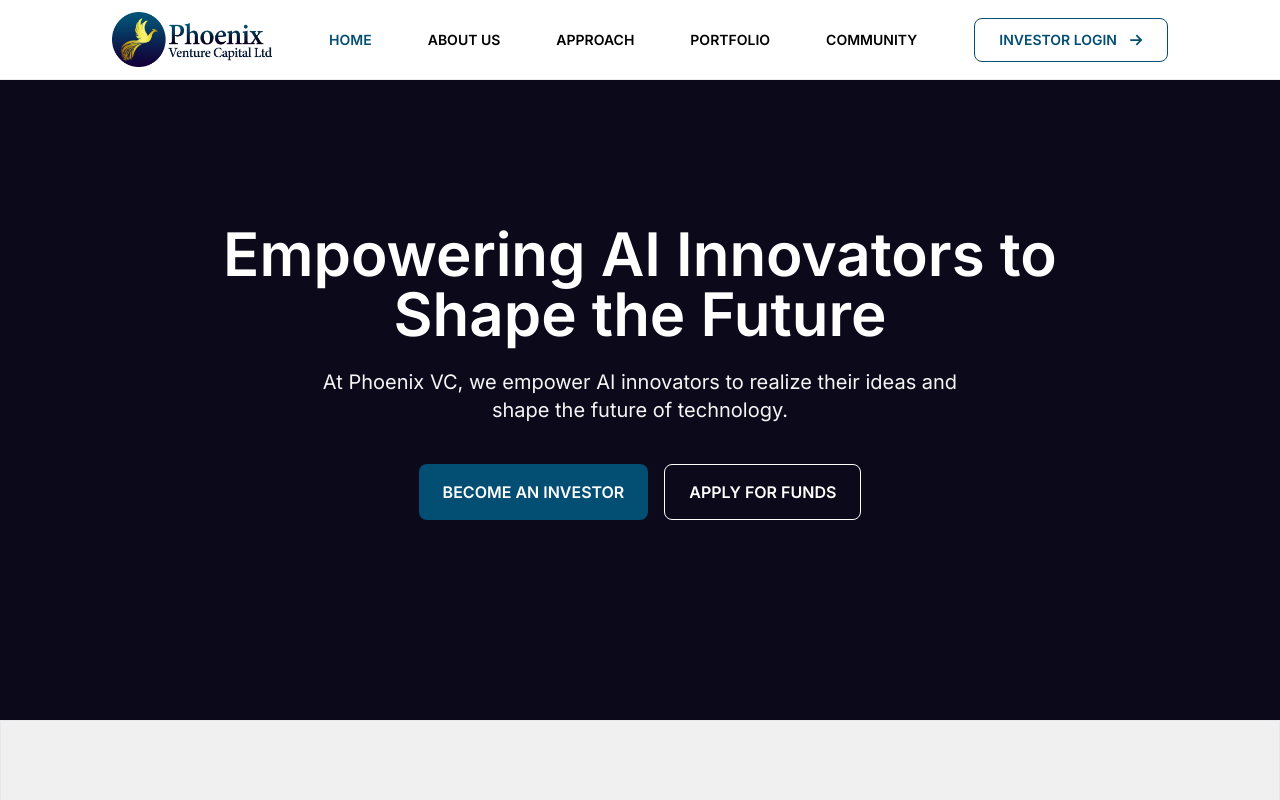
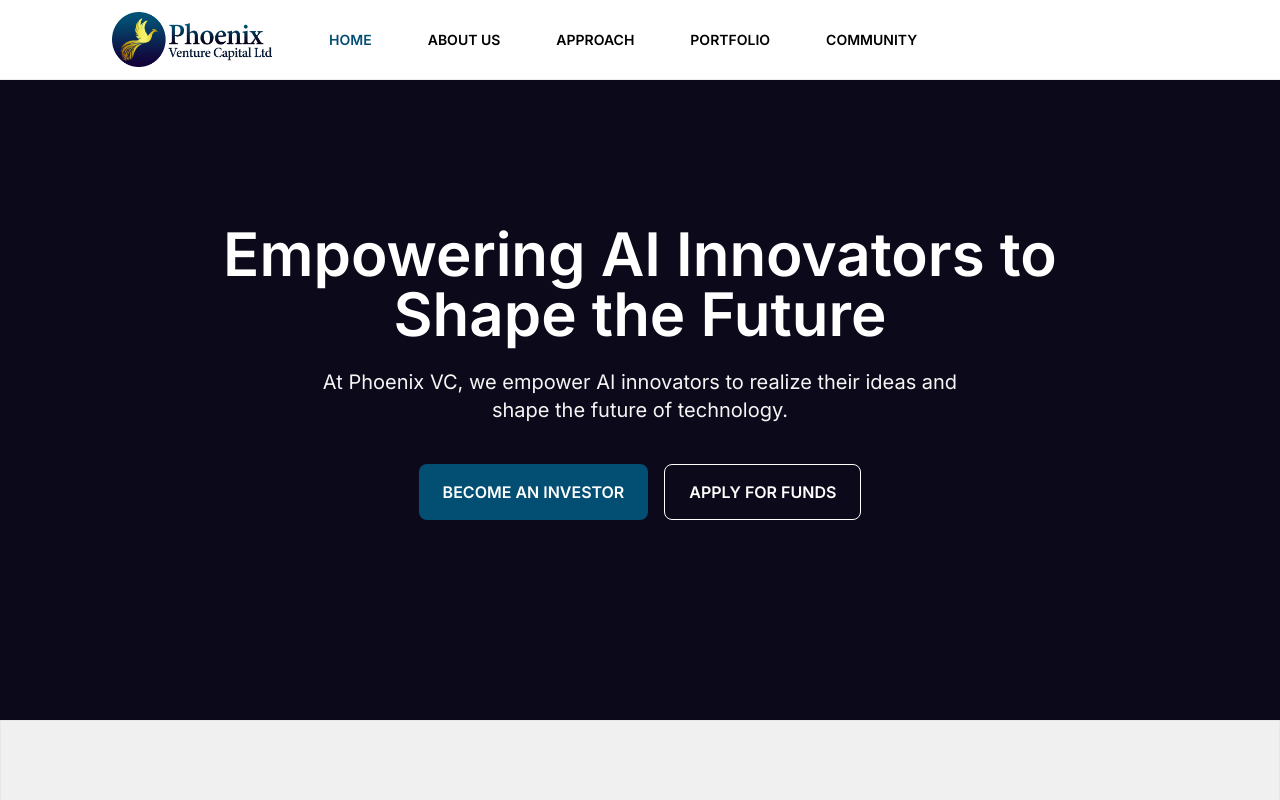
Before and after one commit to GoViral01/phoenix-vc, a Next.js app: page / in a window 1280 px wide. Shown: the top 800 px of the page. Built offline with nearby package versions, Linux system fonts and the light colour scheme.

Commit message:
refactor

```diff
--- a/src/components/shared/Header.tsx
+++ b/src/components/shared/Header.tsx
@@ -61,7 +61,7 @@ const Header = () => {
               key={link.name}
               role="menuitem"
               className={twMerge(
-                "uppercase text-sm font-semibold hover:text-primary transition duration-300",
+                "uppercase text-sm font-semibold hover:underline transition duration-300",
                 pathname === link.href && "text-primary"
               )}
             >
@@ -70,7 +70,7 @@ const Header = () => {
           ))}
         </nav>
 
-        <div>
+        <div className="invisible">
           <LinkButton
             buttonText="Investor Login"
             href="/investors/login"
```
Also changed, not shown: src/app/success/page.tsx (added).
